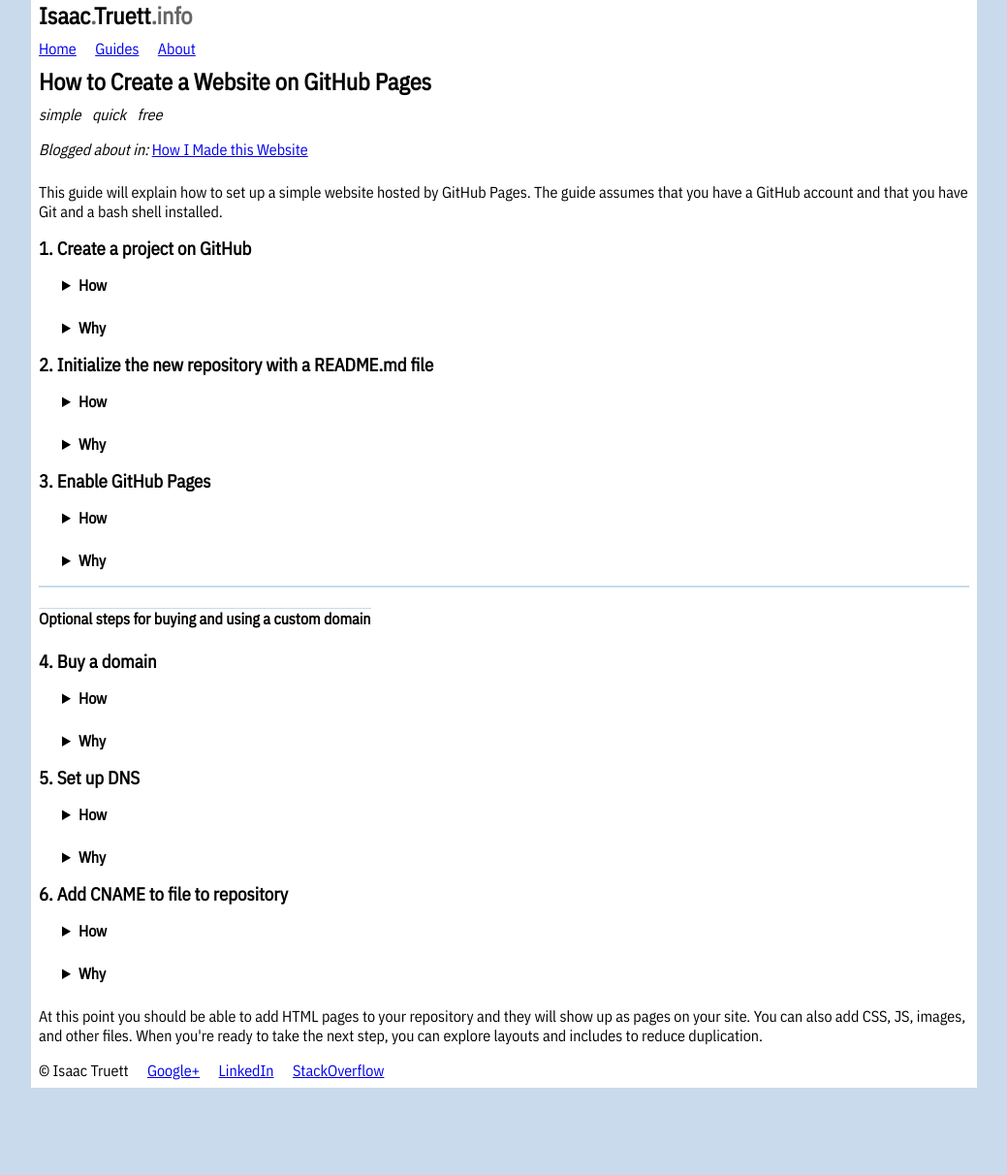
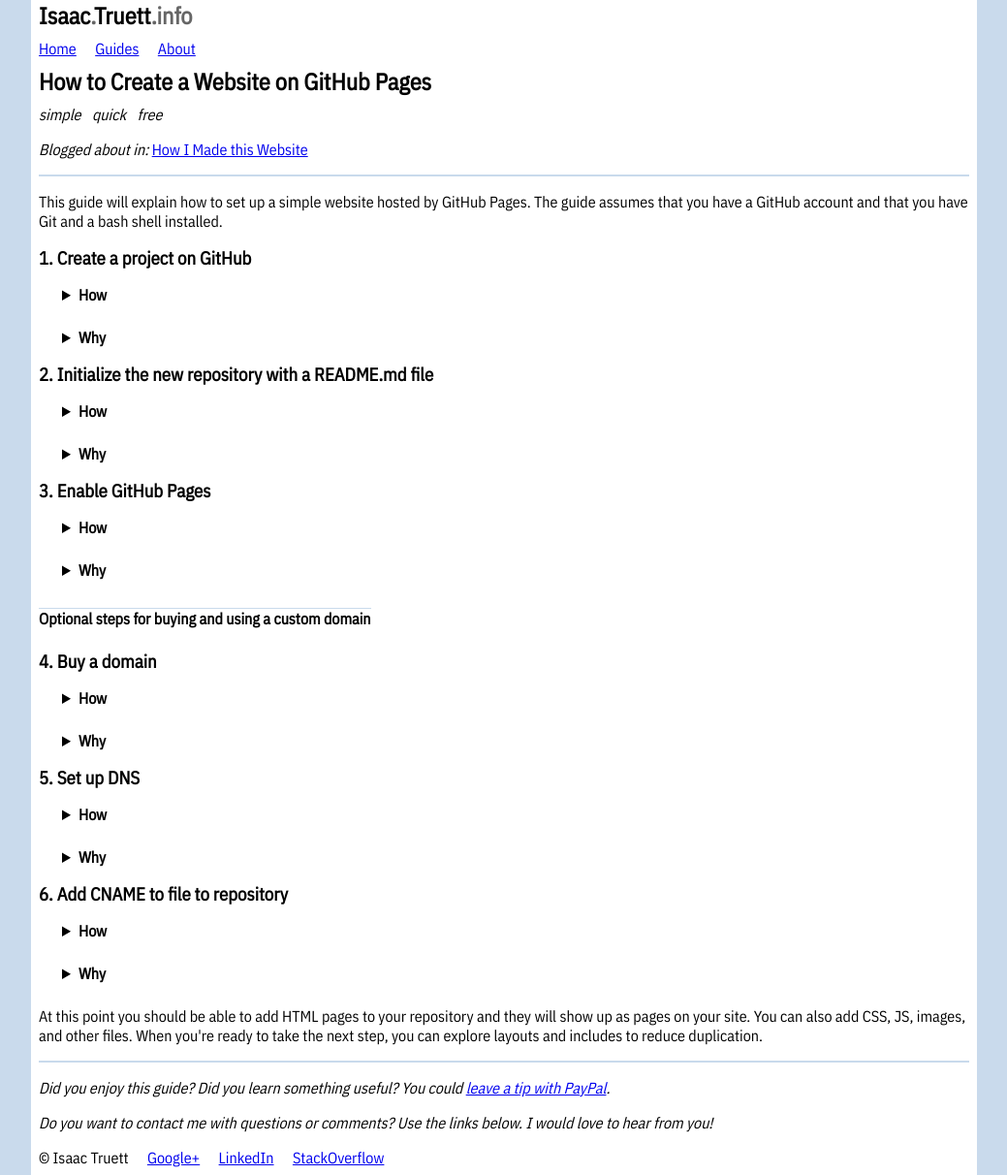
Before and after one commit to itruett/isaac.truett.info, a Jekyll site: the page built from how/to-create-a-website-on-github-pages.html, in a window 1280 px wide. Shown: the whole page at 97% size, without its empty margins (120-1159 px from the left). Built offline with Jekyll 4.4.1, drawn with Linux system fonts in a browser that asks for light colours; before the commit the page ends 1122 px from its top, so only the background shows below that.

Commit message:
Adds a guide layout with a PayPal link at the bottom.

```diff
--- /dev/null
+++ b/_layouts/guide.html
@@ -0,0 +1,31 @@
+---
+layout: default
+---
+<header class="guide-header">
+	<h2>{{ page.title }}</h2>
+	<ul class=values>
+{% for value in page.values %}
+		<li>{{ value }}</li>
+{% endfor %}
+	</ul>
+	<em>Blogged about in: </em>
+	<ul class=posts>
+{% for post in site.posts %}
+	{% for reference in post.referenced_guides %}
+		{% if reference == page.url %}
+	<li><a href="{{ post.url }}">{{ post.title }}</a></li>
+		{% endif %}
+	{% endfor %}
+{% endfor %}
+	</ul>
+</header>
+<hr>
+<main>
+{% include no-js.html %}
+{{ content }}
+</main>
+<hr>
+<footer class="guide-footer">
+	<p>Did you enjoy this guide? Did you learn something useful? You could <a href=https://paypal.me/isaactruett>leave a tip with PayPal</a>.</p>
+	<p>Do you want to contact me with questions or comments? Use the links below. I would love to hear from you!</p>
+</footer>
--- a/how/to-create-a-website-on-github-pages.html
+++ b/how/to-create-a-website-on-github-pages.html
@@ -1,31 +1,11 @@
 ---
 title: How to Create a Website on GitHub Pages
 description: A detailed guide for creating a simple website using GitHub Pages and Google Domains
-layout: default
+layout: guide
 categories: guide
 permalink: how/to/create-a-website-on-github-pages
 values: [simple, quick, free]
 ---
-<main>
-	<header>
-		<h2>{{ page.title }}</h2>
-		<ul class=values>
-{% for value in page.values %}
-			<li>{{ value }}</li>
-{% endfor %}
-		</ul>
-		<em>Blogged about in: </em>
-		<ul class=posts>
-{% for post in site.posts %}
-	{% for reference in post.referenced_guides %}
-		{% if reference == page.url %}
-		<li><a href="{{ post.url }}">{{ post.title }}</a></li>
-		{% endif %}
-	{% endfor %}
-{% endfor %}
-		</ul>
-	</header>
-	{% include no-js.html %}
 <section>
 	<p>This guide will explain how to set up a simple website hosted by GitHub Pages. The guide assumes that you have a GitHub account and that you have Git and a bash shell installed.</p>
 </section>
@@ -126,9 +106,10 @@
 		</dd>
 	</dl>
 </section>
-	<hr />
+<div class=>
+</div>
+<section>
 	<h4>Optional steps for buying and using a custom domain</h4>
-	<section>
 	<dl>
 		<dt><h3>4. Buy a domain</h3></dt>
 		<dd>
@@ -198,4 +179,3 @@
 <section>
 	<p>At this point you should be able to add HTML pages to your repository and they will show up as pages on your site. You can also add CSS, JS, images, and other files. When you're ready to take the next step, you can explore layouts and includes to reduce duplication.</p>
 </section>
-</main>
```
Also changed, not shown: _drafts/guide-template.html (+2 -22 lines), how/to-use-git.html (+1 -25 lines). Lines whose indentation alone changed are shown as unchanged.
